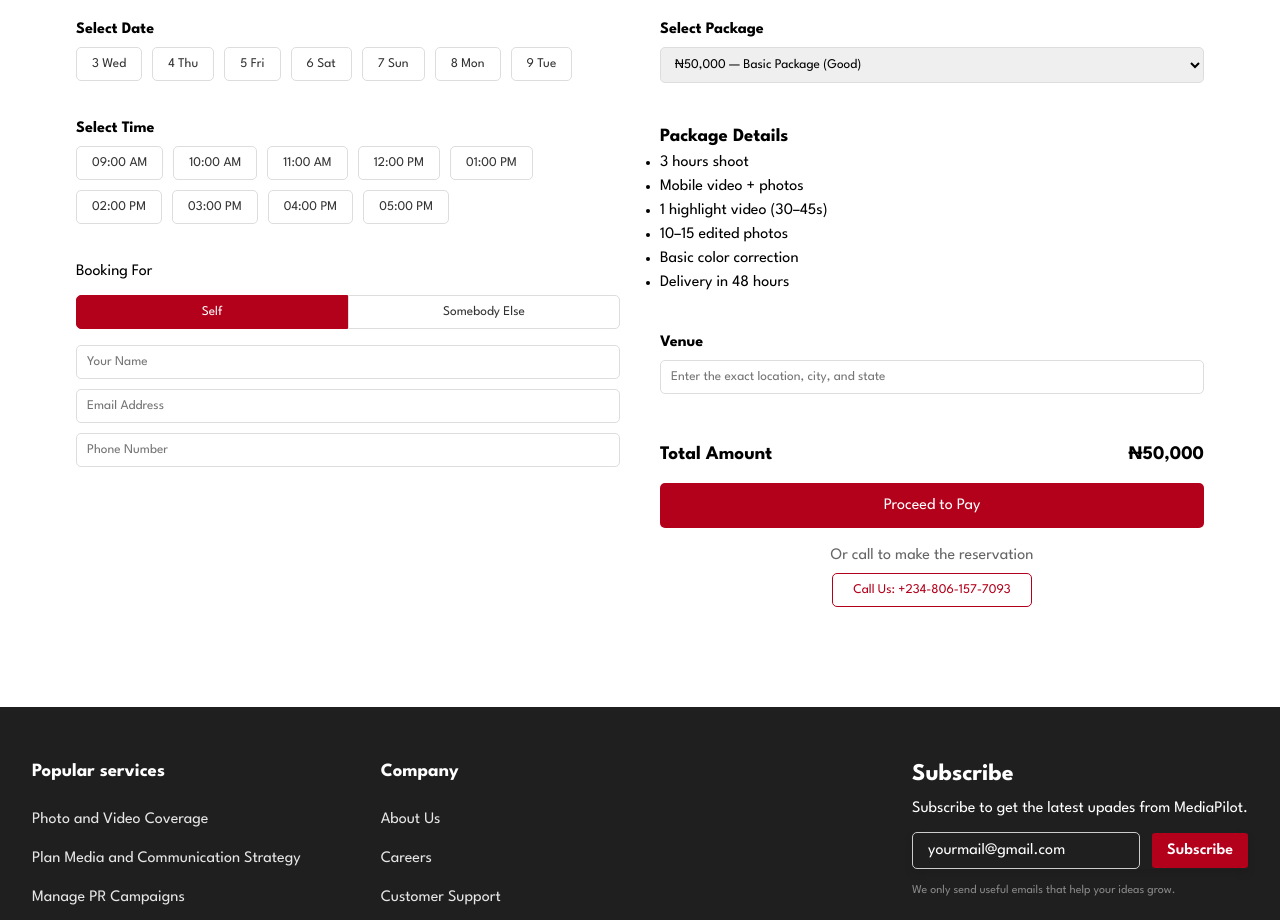
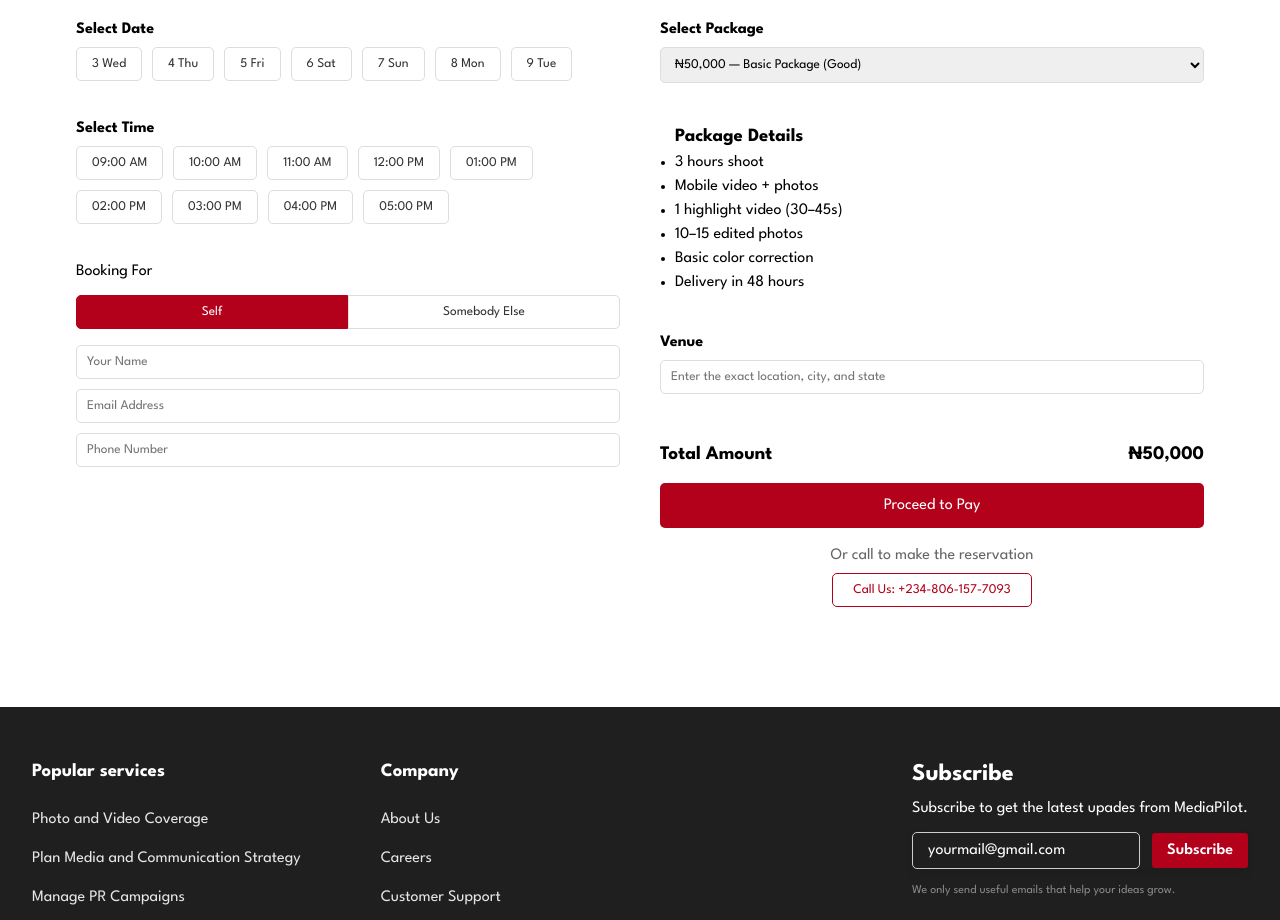
Before and after one commit to surthrivemedia/mediapilot, a React (Create React App) app: page /bookings in a window 1280 px wide. Shown: the part 940-1860 px from the top of the page. Built offline with nearby package versions, Linux system fonts and the light colour scheme.

Commit message:
bookings updated

```diff
--- a/src/Styles/Page-styles/Bookings.scss
+++ b/src/Styles/Page-styles/Bookings.scss
@@ -243,6 +243,7 @@ h2 {
 .package-details{
   line-height: 1.5;
   margin-bottom: 40px;
+  padding-inline: 15px;
 }
 
 .venue-editor {
```
